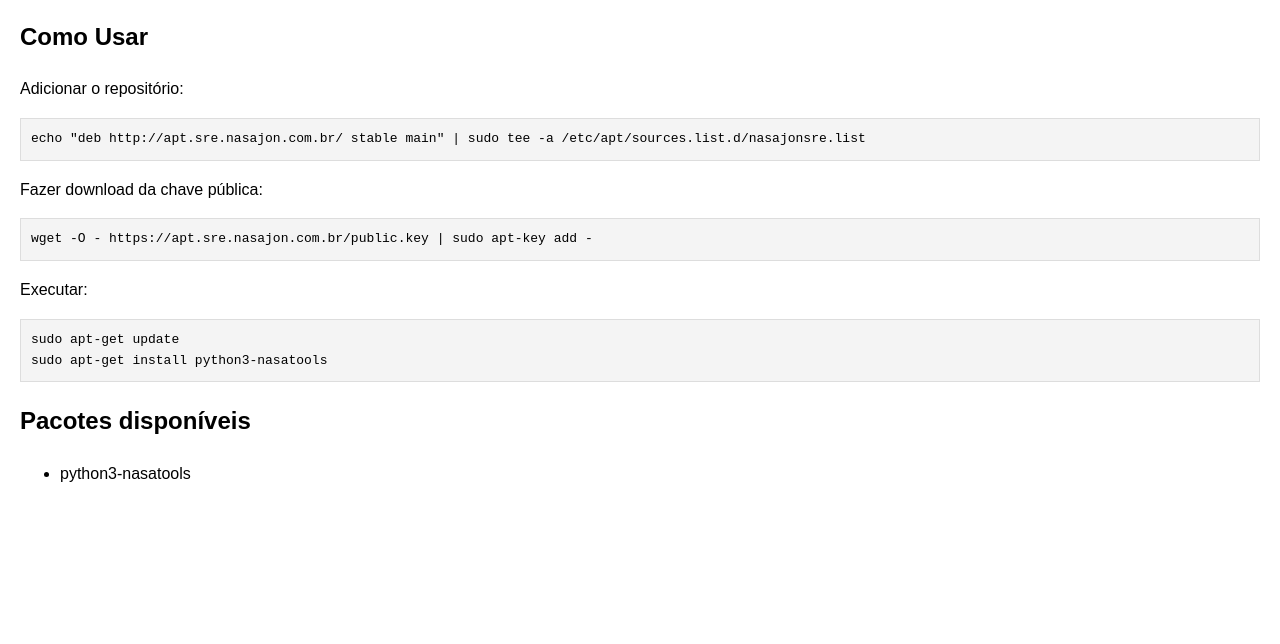
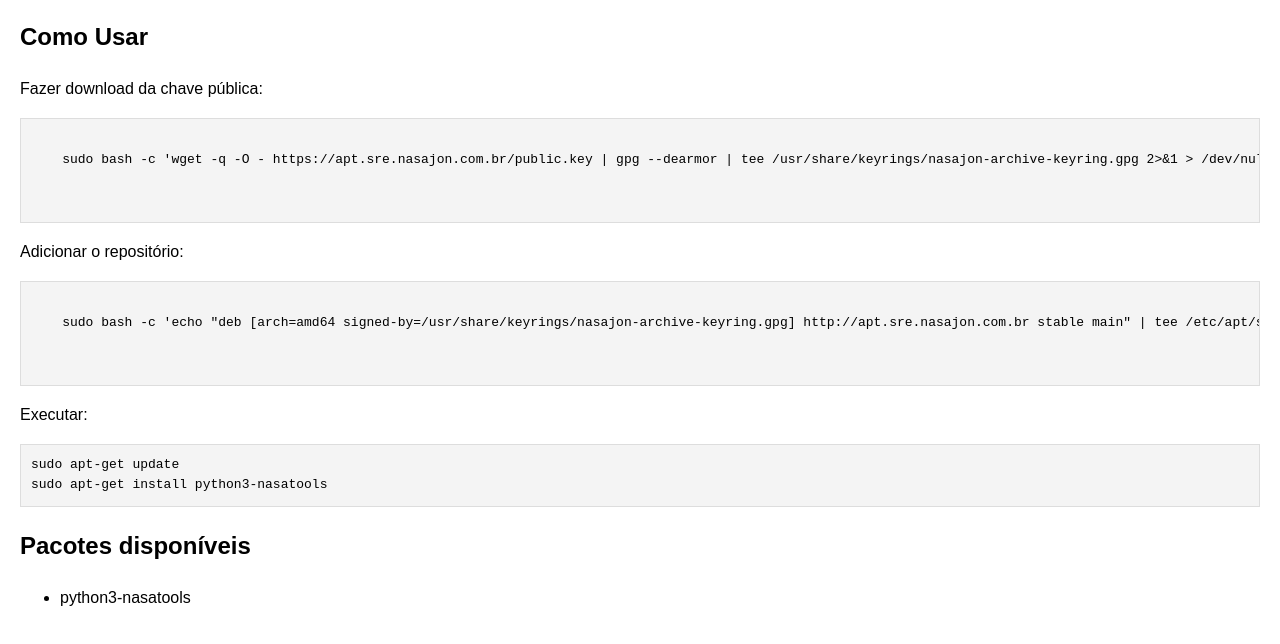
Before and after one commit to NasajonSRE/Nasatools-repo, a plain HTML site: page index.html in a window 1280 px wide. Shown: the part 76-720 px from the top of the page. Drawn offline with Linux system fonts and the light colour scheme.

Commit message:
Update Doc

```diff
--- a/index.html
+++ b/index.html
@@ -23,11 +23,19 @@
 
     <h2>Como Usar</h2>
 
+    <p>Fazer download da chave pública:</p>
+    <pre>
+    <code>
+    sudo bash -c 'wget -q -O - https://apt.sre.nasajon.com.br/public.key | gpg --dearmor | tee /usr/share/keyrings/nasajon-archive-keyring.gpg 2>&1 > /dev/null'
+    </code>
+    </pre>
+
     <p>Adicionar o repositório:</p>
-    <pre><code>echo "deb http://apt.sre.nasajon.com.br/ stable main" | sudo tee -a /etc/apt/sources.list.d/nasajonsre.list</code></pre>
-
-    <p>Fazer download da chave pública:</p>
-    <pre><code>wget -O - https://apt.sre.nasajon.com.br/public.key | sudo apt-key add -</code></pre>
+    <pre>
+    <code>
+    sudo bash -c 'echo "deb [arch=amd64 signed-by=/usr/share/keyrings/nasajon-archive-keyring.gpg] http://apt.sre.nasajon.com.br stable main" | tee /etc/apt/sources.list.d/nasajonsre.list'
+    </code>
+    </pre>
 
     <p>Executar:</p>
     <pre><code>sudo apt-get update
```
